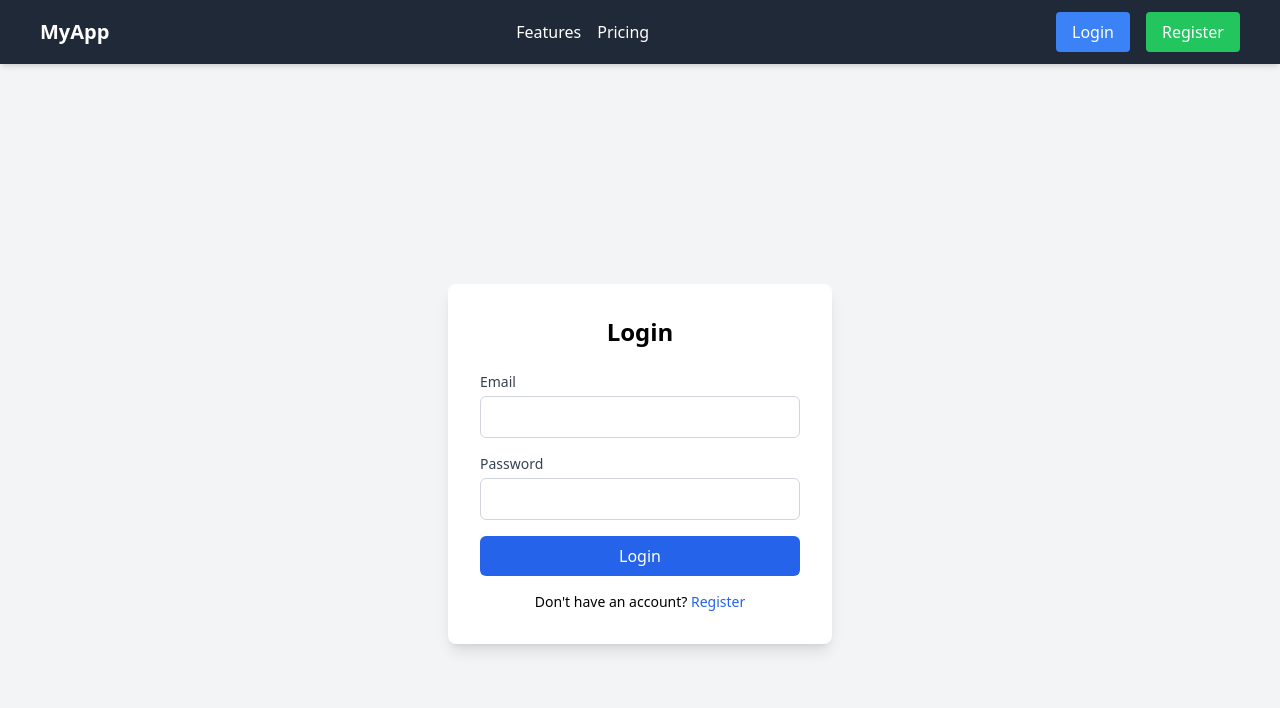
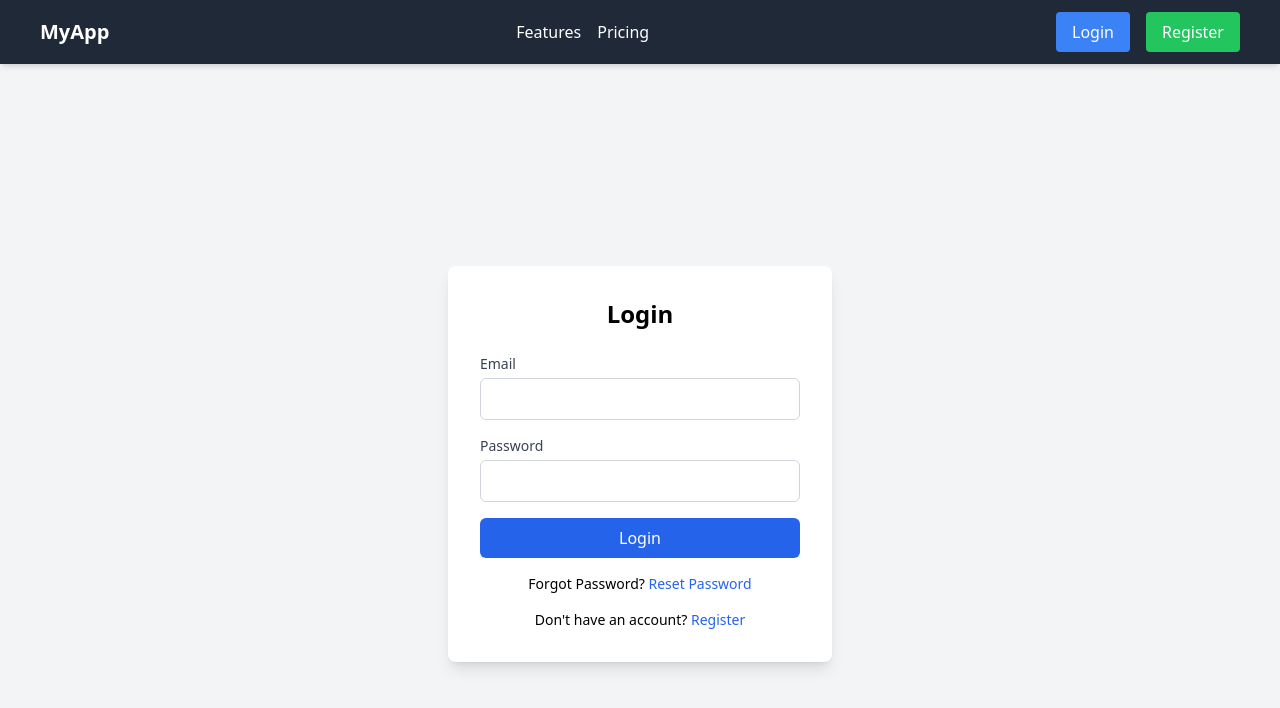
Before and after one commit to TylerWardUOM/Task-Breakdown-Website, a Next.js app in the folder web/: page /login in a window 1280 px wide. Shown: the top 708 px of the page. Built offline with nearby package versions, Linux system fonts and the light colour scheme; no server answers.

Commit message:
Fix some styles

```diff
--- a/web/app/login/page.tsx
+++ b/web/app/login/page.tsx
@@ -16,6 +16,10 @@ export default function LoginPage() {
   const handleRegisterRedirect = () => {
     router.push("/register");
   };
+
+  const handlePasswordResetRedirect = () =>{
+    router.push("/resetPassword")
+  }
 
   const handleLogin = async (e: React.FormEvent) => {
     e.preventDefault();
@@ -137,6 +141,13 @@ export default function LoginPage() {
         </form>
 
         <p className="text-sm text-center mt-4">
+          Forgot Password?{" "}
+          <button onClick={handlePasswordResetRedirect} className="text-blue-600 hover:underline">
+            Reset Password
+          </button>
+        </p>
+
+        <p className="text-sm text-center mt-4">
           Don&apos;t have an account?{" "}
           <button onClick={handleRegisterRedirect} className="text-blue-600 hover:underline">
             Register
--- a/web/components/TaskTable.tsx
+++ b/web/components/TaskTable.tsx
@@ -172,7 +172,7 @@ const TaskTable: React.FC<TaskTableProps> = ({
   const filteredTasks = getFilteredTasks(normalizedTasks, selectedFilter, showCompletedTasks);
   if (filteredTasks.length === 0) {
     return (
-      <div className="text-center p-6 bg-gray-100 rounded-lg shadow-md dark:bg-gray-700">
+      <div className="text-center p-6 bg-gray-100 rounded-lg shadow-md mt-4 dark:bg-gray-700">
         {emptyStateMessage || (
           <>
             <p className="text-lg font-semibold text-gray-700">No tasks at the moment!</p>
```
Also changed, not shown: 1 other file (tests, documents, lock files or other folders).
